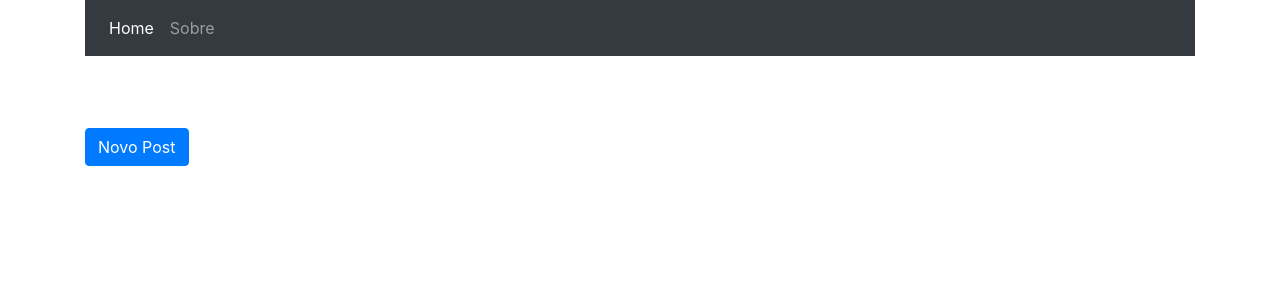
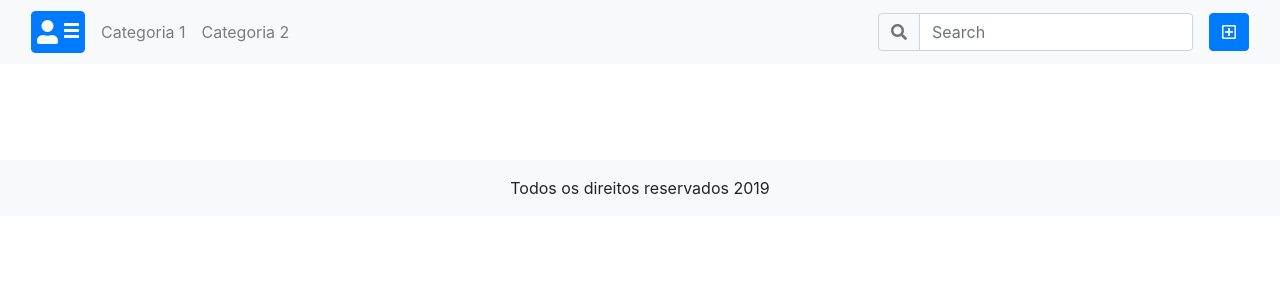
Before and after one commit to tamirisapbonicenha/blog-django-crud, a Django app: page / in a window 1280 px wide. Shown: the top 300 px of the page. Run offline with Django 3.2, Linux system fonts and the light colour scheme; data that the repository does not hold is empty; some libraries are stand-ins or nearby versions.

Commit message:
style base and home

```diff
--- a/blog/templates/blog/base.html
+++ b/blog/templates/blog/base.html
@@ -1,35 +1,73 @@
+{% load static %}
+
 <!DOCTYPE html>
 <html lang="en">
+
     <head>
         <meta charset="UTF-8">
         <meta name="viewport" content="width=device-width, initial-scale=1.0">
         <meta http-equiv="X-UA-Compatible" content="ie=edge">
-    <link rel="stylesheet" href="https://stackpath.bootstrapcdn.com/bootstrap/4.3.1/css/bootstrap.min.css" integrity="sha384-ggOyR0iXCbMQv3Xipma34MD+dH/1fQ784/j6cY/iJTQUOhcWr7x9JvoRxT2MZw1T" crossorigin="anonymous">
+        <link rel="stylesheet" href="https://stackpath.bootstrapcdn.com/bootstrap/4.3.1/css/bootstrap.min.css"
+            integrity="sha384-ggOyR0iXCbMQv3Xipma34MD+dH/1fQ784/j6cY/iJTQUOhcWr7x9JvoRxT2MZw1T" crossorigin="anonymous">
+        <link rel="stylesheet" href="https://use.fontawesome.com/releases/v5.8.1/css/all.css"
+            integrity="sha384-50oBUHEmvpQ+1lW4y57PTFmhCaXp0ML5d60M1M7uH2+nqUivzIebhndOJK28anvf" crossorigin="anonymous">
+        <link rel="stylesheet" href={% static 'css/style.css' %}>
         <title>My Blog | By Django</title>
     </head>
+
     <body>
-    <header class="content container mb-4">
-        <div class="row">
-            <div class="col-md-12">
-                <nav class="navbar navbar-expand-lg navbar-dark bg-dark">
-                    <div class="collapse navbar-collapse" id="navbarNav">
-                        <ul class="navbar-nav">
-                            <li class="nav-item active">
-                                <a class="nav-link" href="{% url 'posts' %}">Home</a>
+        <header class="header mb-5">
+            <nav class="navbar navbar-expand-lg navbar-light bg-light">
+                <div class="container-fluid">
+                    <a href="{% url 'posts' %}">
+                        <i class="fas fa-address-card fa-3x mr-2"></i>
+                    </a>
+                    <button class="navbar-toggler" type="button" data-toggle="collapse"
+                        data-target="#navbarSupportedContent" aria-controls="navbarSupportedContent"
+                        aria-expanded="false" aria-label="Toggle navigation">
+                        <span class="navbar-toggler-icon"></span>
+                    </button>
+
+                    <div class="collapse navbar-collapse" id="navbarSupportedContent">
+                        <ul class="navbar-nav mr-auto">
+                            <li class="nav-item">
+                                <a class="nav-link" href="#">Categoria 1</a>
                             </li>
                             <li class="nav-item">
-                                <a class="nav-link" href="#">Sobre</a>
+                                    <a class="nav-link" href="#">Categoria 2</a>
                                 </li>
                         </ul>
+                        <form class="search-form form-inline my-2 my-lg-0">
+                            <div class="input-group">
+                                <div class="input-group-prepend">
+                                    <button class="search-btn btn btn-outline-secondary" type="submit"><i class="fas fa-search"></i></button>
+                                </div>
+                                <input class="form-control" type="search" placeholder="Search" aria-label="Search">
+                            </div>
+                        </form>
+
+                        <a href="{% url 'post_create' %}" class="btn btn-primary ml-sm-0 ml-lg-3"><i class="far fa-plus-square"></i></a>
+                    </div>
                 </div>
             </nav>
-            </div>
-        </div>
         </header>
 
-    <div class="content container">
+        <div class="container-fluid">
             {% block content %}
             {% endblock %}
         </div>
+
+        <footer class="footer mt-5 bg-light">
+            <div class="container">
+                <div class="py-3">
+                    <p class="text-center m-0">Todos os direitos reservados 2019</p>
+                </div>
+            </div>
+        </footer>
     </body>
+
+    <script src="https://code.jquery.com/jquery-3.3.1.slim.min.js" integrity="sha384-q8i/X+965DzO0rT7abK41JStQIAqVgRVzpbzo5smXKp4YfRvH+8abtTE1Pi6jizo" crossorigin="anonymous"></script>
+    <script src="https://cdnjs.cloudflare.com/ajax/libs/popper.js/1.14.7/umd/popper.min.js" integrity="sha384-UO2eT0CpHqdSJQ6hJty5KVphtPhzWj9WO1clHTMGa3JDZwrnQq4sF86dIHNDz0W1" crossorigin="anonymous"></script>
+    <script src="https://stackpath.bootstrapcdn.com/bootstrap/4.3.1/js/bootstrap.min.js" integrity="sha384-JjSmVgyd0p3pXB1rRibZUAYoIIy6OrQ6VrjIEaFf/nJGzIxFDsf4x0xIM+B07jRM" crossorigin="anonymous"></script>
+
 </html>
--- a/blog/templates/blog/home.html
+++ b/blog/templates/blog/home.html
@@ -5,6 +5,7 @@
         {% for post in posts %}
             <div class="col-md-4 mb-4">
                 <div class="card">
+                    <img src="..." class="card-img-top" alt="...">
                     <div class="card-body">
                         <h5 class="card-title">{{ post.title }}</h5>
                         <h5 class="card-title">{{ post.author }}</h5>
@@ -16,5 +17,4 @@
             </div>
         {% endfor %}
     </div>
-    <a href="{% url 'post_create' %}" class="btn btn-primary mt-5">Novo Post</a>
 {% endblock %}
--- a/myblog/settings.py
+++ b/myblog/settings.py
@@ -129,5 +129,9 @@ USE_TZ = True
 # https://docs.djangoproject.com/en/2.1/howto/static-files/
 
 STATIC_URL = '/static/'
+# STATIC_ROOT = os.path.join(BASE_DIR, '/')
+STATICFILES_DIRS = (
+    os.path.join(BASE_DIR, "static"),
+)
 
 INTERNAL_IPS = ('127.0.0.1')
--- /dev/null
+++ b/static/css/style.css
@@ -0,0 +1,3 @@
+.container-fluid { max-width: 1260px; }
+
+.search-form .search-btn { border: 1px solid #ced4da; }
```
Also changed, not shown: blog/templates/blog/post_detail.html (+10 -3 lines). Lines whose indentation alone changed are shown as unchanged.
